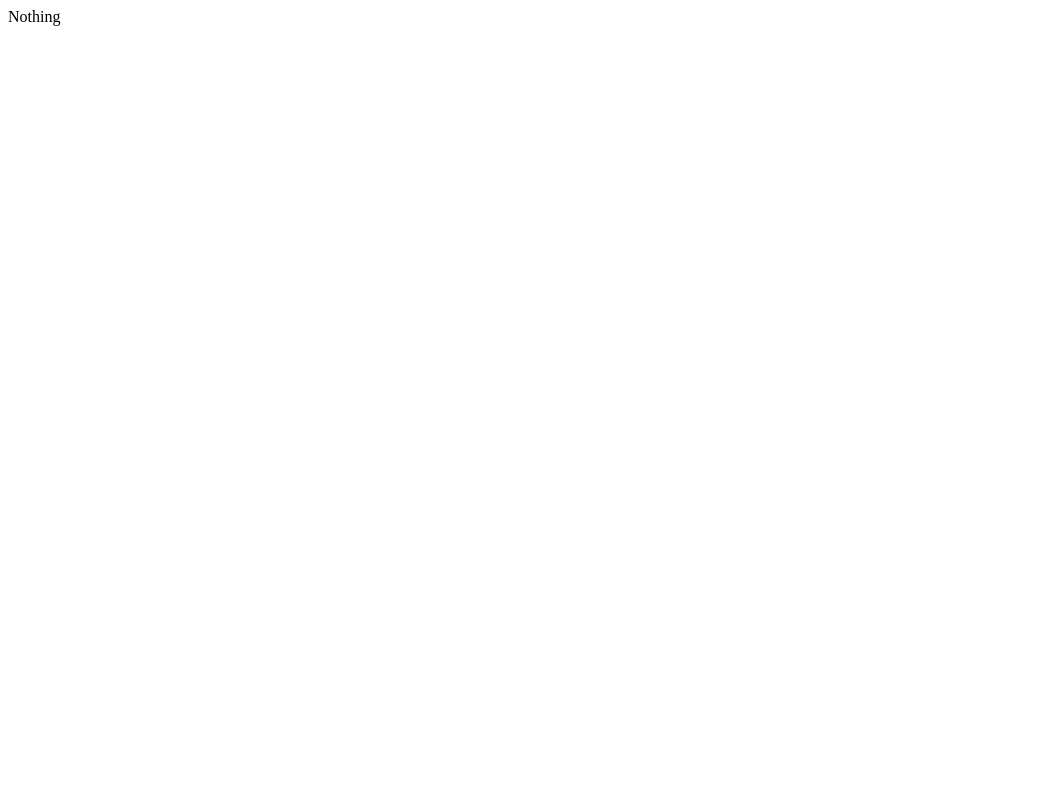
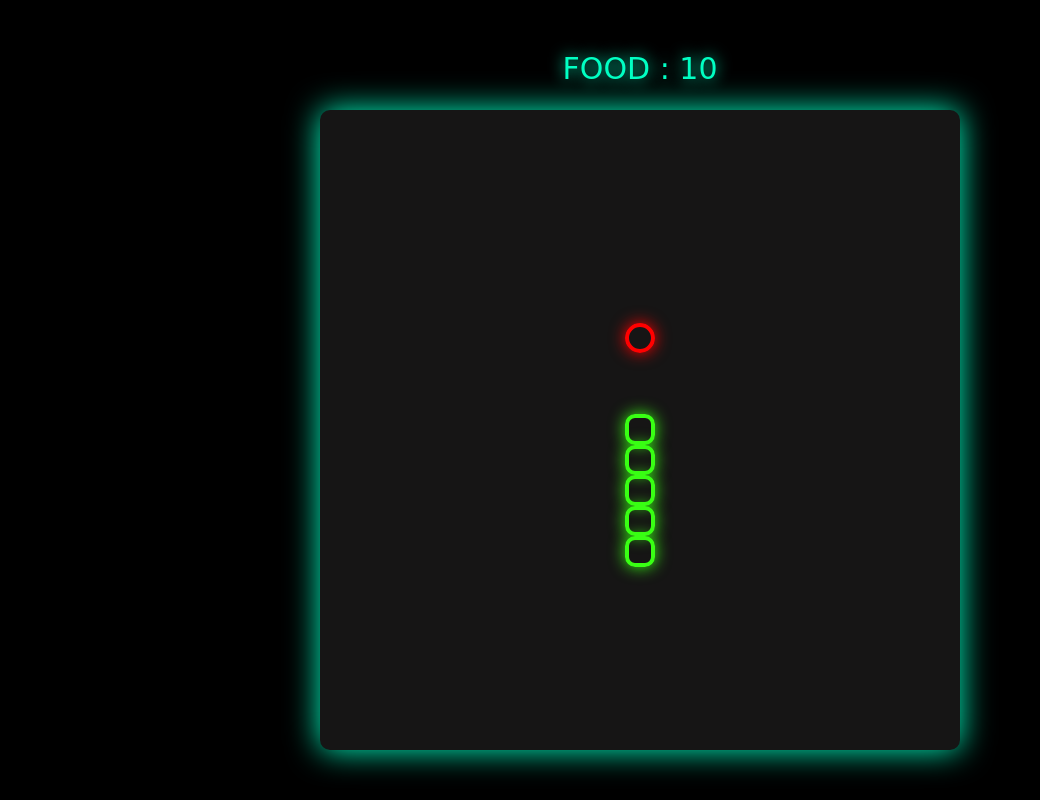
Before and after one commit to dipen2000/Snake-game-neon, a plain HTML site: page index.html in a window 1280 px wide. Shown: the whole page, without its empty margins (0-1040 px from the left). Drawn offline with Linux system fonts and the light colour scheme; a web font is replaced by a local one.

Commit message:
Style : Made the gameboard , snake and the food

```diff
--- a/index.html
+++ b/index.html
@@ -4,10 +4,15 @@
     <meta charset="UTF-8">
     <meta http-equiv="X-UA-Compatible" content="IE=edge">
     <meta name="viewport" content="width=device-width, initial-scale=1.0">
-    <title>snake game neon</title>
+    <title>Snake Game Neon</title>
+    <link rel="stylesheet" href="./style.css">
+    <link rel="preconnect" href="https://fonts.googleapis.com">
+    <link rel="preconnect" href="https://fonts.gstatic.com" crossorigin>
+    <link href="https://fonts.googleapis.com/css2?family=Train+One&display=swap" rel="stylesheet">
     <script src="./script.js" defer type="module"></script>
 </head>
 <body>
-    Nothing
+    <div id="foodCount">FOOD : 10</div>
+    <div id="gameboard"></div>
 </body>
 </html>
--- a/script.js
+++ b/script.js
@@ -1,13 +1,31 @@
-let lastRenderTime = 0;
-let SNAKE_SPEED = 2;
-function main(currentTime){
-    requestAnimationFrame(main);
-    let timeBetweenTwoPaints = (currentTime - lastRenderTime)/1000;
-    if(timeBetweenTwoPaints < 1 / SNAKE_SPEED){
-       return;
-    }
-    console.log("paint");
-    lastRenderTime = currentTime;
+// let lastRenderTime = 0;
+// let SNAKE_SPEED = 2;
+// function main(currentTime){
+//     requestAnimationFrame(main);
+//     let timeBetweenTwoPaints = (currentTime - lastRenderTime)/1000;
+//     if(timeBetweenTwoPaints < 1 / SNAKE_SPEED){
+//        return;
+//     }
+//     console.log("paint");
+//     lastRenderTime = currentTime;
+// }
+
+// requestAnimationFrame(main);
+
+const gameboard = document.getElementById('gameboard');
+
+
+for(let i=0;i<5;i++){
+    const snake = document.createElement("div");
+    snake.classList.add("snake");
+    gameboard.appendChild(snake);
+    snake.style.gridColumnStart = 11;
+    snake.style.gridRowStart = 11+i;
 }
 
-requestAnimationFrame(main);
+
+const food = document.createElement("div");
+food.classList.add("food");
+gameboard.appendChild(food);
+food.style.gridColumnStart = 11;
+food.style.gridRowStart = 8;
--- /dev/null
+++ b/style.css
@@ -0,0 +1,47 @@
+*::before , *::after , *{
+    box-sizing: border-box;
+}
+body{
+    margin : 0;
+    height : 100vh;
+    width : 100vw;
+    background: black;
+    display : flex;
+    flex-direction : column;
+    justify-content : center;
+    align-items : center;
+    overflow : hidden;
+}
+
+#gameboard{
+    height : 80vmin;
+    width : 80vmin;
+    /* border : 3px solid red; */
+    display : grid;
+    grid-template-rows : repeat(21 , 1fr);
+    grid-template-columns : repeat(21 , 1fr);
+    border-radius: 10px;
+    background-color : rgb(22, 21, 21);
+    box-shadow: 0 0 2em #01ffc3;
+}
+
+#foodCount{
+    color : #01ffc3;
+    margin-bottom : 1.5rem;
+    font-size : 30px;
+    font-family: 'Train One', cursive;
+    /* color : #39FF14; */
+    text-shadow: 0 0 0.5em #01ffc3;
+}
+
+.snake{
+    border : 4px solid #39FF14;
+    border-radius : 10px;
+    box-shadow: 0 0 1em #39FF14;
+}
+
+.food{
+    border : 4px solid red;
+    border-radius : 50px;
+    box-shadow: 0 0 1em red;
+}
```
